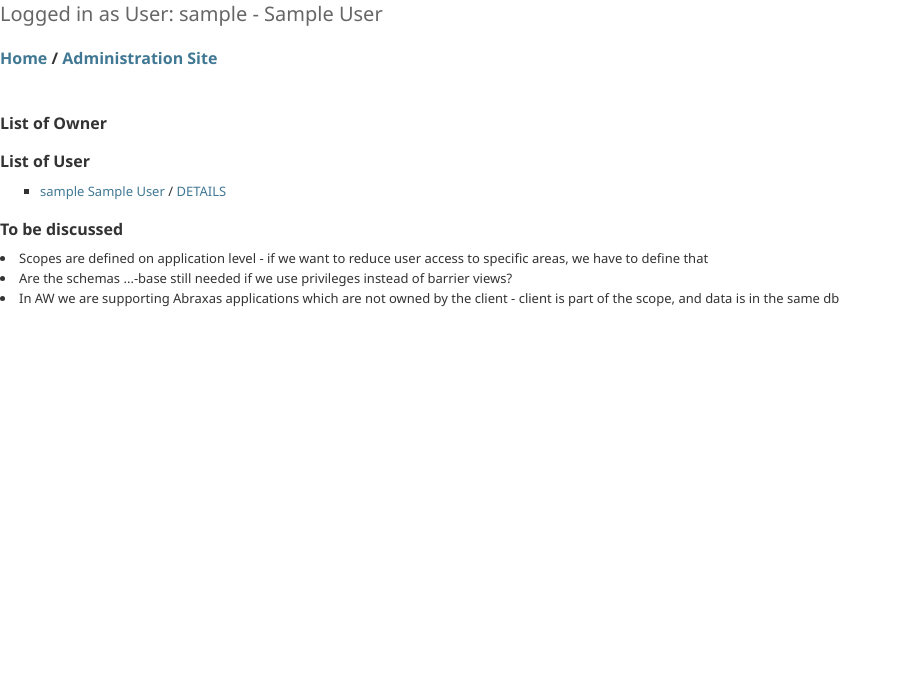
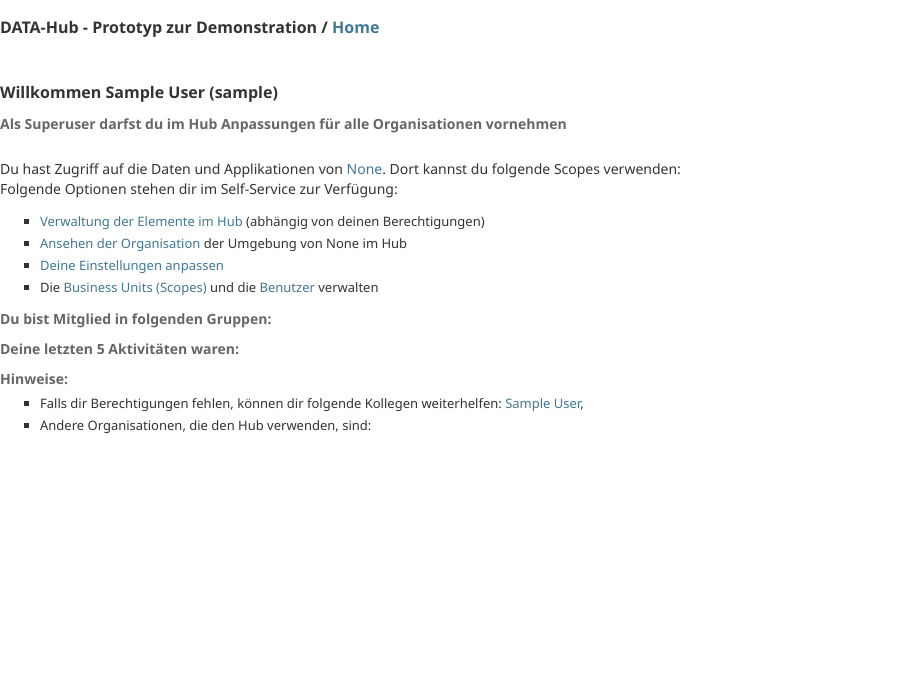
Before and after one commit to exusc/datahub, a Django app: page / in a window 1280 px wide. Shown: the top 676 px of the page, without its empty margins (0-902 px from the left). Before the commit the page ends 307 px from the top, so only its background shows below. Run offline with Django 5.2, Linux system fonts and the light colour scheme; the visitor is signed in with stand-in values (Sample User, id 1); data comes from the database, SQL or seed files in the repository; data that the repository does not hold is empty.

Commit message:
Overview on index page created

```diff
--- a/maintenance/templates/base.html
+++ b/maintenance/templates/base.html
@@ -1,18 +1,14 @@
 <!DOCTYPE html>
 <html>
 <head>
-  <title>DATA-Hub - Index</title>
+  <title>DATA-Hub - Konzept-Demonstrator</title>
 </head>
 
 {% load static %}
 <link rel="stylesheet" href="{% static 'base.css' %}">
 
 <body>
-    <h1>Logged in as User: {{request.user.username}} - {{request.user.first_name}} {{request.user.last_name}}</h1>
-    <h2>
-        <a href="{% url 'index' %}">Home</a>
-      / <a href="/admin">Administration Site</a>
-    </h2>
+    <h2>DATA-Hub - Prototyp zur Demonstration / <a href="{% url 'index' %}">Home</a></h2>
     <br>
 
     {% block body %}
--- a/maintenance/templates/index.html
+++ b/maintenance/templates/index.html
@@ -2,30 +2,70 @@
 
 {% block body %}
 
-    <h2>List of Owner</h2>
+{% if user.is_authenticated %}
+
+<h2>Willkommen {{user.first_name}} {{user.last_name}} ({{user.username}})</h2>
+{% if user.is_superuser %}
+    <h3>Als Superuser darfst du im Hub Anpassungen für alle Organisationen vornehmen</h3><br>
+{% else %}
+    {% if user.is_staff %}
+        <h3>Du darfst im Hub Self-Service für {{user.owner}} durchführen</h3><br>
+    {% endif %}
+{% endif %}
+
+
+<p>Du hast Zugriff auf die Daten und Applikationen von <a href="{% url 'admin:organization_owner_change' user.owner.id %}">{{user.owner}}</a>.
+    Dort kannst du folgende Scopes verwenden:
+    {% for scope in user.scopes.all %}
+    <li><a href="{% url 'admin:organization_scope_change' scope.id %}">{{scope}} ({{scope.desc}})</a></li>
+    {% endfor %}
+    {% if user.is_staff %}
+    <br>Folgende Optionen stehen dir im Self-Service zur Verfügung:
     <ul>
-    {% for owner in owners %}
-        <li>
-            <a href="{% url 'admin:organization_owner_change' owner.id %}">{{owner}}</a>
-            / <a href="{% url 'owner' owner.key %}">DETAILS</a>
-        </li>
+        <li><a href="/admin">Verwaltung der Elemente im Hub</a> (abhängig von deinen Berechtigungen)</li>
+        <li><a href="{% url 'owner' user.owner.key %}">Ansehen der Organisation</a> der Umgebung von {{user.owner}} im Hub</li>
+        <li><a href="{% url 'admin:organization_user_change' user.id %}">Deine Einstellungen anpassen</a>
+        <li>Die <a href="{% url 'admin:organization_scope_changelist' %}">Business Units (Scopes) </a> und die
+            <a href="{% url 'admin:organization_user_changelist' %}">Benutzer</a> verwalten </li>
+    </ul>
+    {% endif %}
+</p>
+
+<h3>Du bist Mitglied in folgenden Gruppen:</h3>
+<ul>
+    {% for group in user.groups.all %}
+    <li><a href="{% url 'admin:organization_group_change' group.id %}">{{group}}</a></li>
     {% endfor %}
-    </ul>
+</ul>
 
-    <h2>List of User</h2>
-    <ul>
-    {% for user in users %}
-        <li>
-            <a href="{% url 'admin:organization_user_change' user.id %}">{{user}} {{user.first_name}} {{user.last_name}}</a>
-            / <a href="{% url 'user' user.id %}">DETAILS</a>
-        </li>
+
+<h3>Deine letzten 5 Aktivitäten waren:</h3>
+<ul>
+    {% for logentry in LogEntrys %}
+    <li>{{logentry}}</li>
     {% endfor %}
-    </ul>
+</ul>
 
-    <h2>To be discussed</h2>
-    <li>Scopes are defined on application level - if we want to reduce user access to specific areas, we have to define that</li>
-    <li>Are the schemas ...-base still needed if we use privileges instead of barrier views?</li>
-    <li>In AW we are supporting Abraxas applications which are not owned by the client - client is part of the scope, and data is in the same db</li>
+<h3>Hinweise:</h3>
+<ul>
+    <li>Falls dir Berechtigungen fehlen, können dir folgende Kollegen weiterhelfen:
+        {% for user in users %}
+        <a href="{% url 'switch_user' user.id %}">{{user.first_name}} {{user.last_name}}</a>,
+        {% endfor %}
+    </li>
+
+    <li>Andere Organisationen, die den Hub verwenden, sind:
+        {% for owner in owners %}
+        <a href="{% url 'owner' owner.key %}">{{owner.key}}</a>,
+        {% endfor %}
+    </li>
+
+</ul>
+{% else %}
+Schade eigentlich
+
+{% endif %}
+
 
 
 {% endblock %}
--- a/maintenance/templates/owner.html
+++ b/maintenance/templates/owner.html
@@ -2,7 +2,7 @@
 
 {% block body %}
 
-<h2 >Owner: <a href="{% url 'admin:organization_owner_change' owner.id %}">{{owner}}</a> - {{owner.desc}}</h2>
+<h2>Organisation der Hub-Struktur von: <a href="{% url 'admin:organization_owner_change' owner.id %}">{{owner}}</a> - {{owner.desc}}</h2>
 
 <h3>Container</h3>
 <ul>{% for container in containers %}
--- a/maintenance/views.py
+++ b/maintenance/views.py
@@ -8,17 +8,17 @@
 
 
 def index(request):
+    if not request.user.is_authenticated:
+        user = User.objects.get(username='sys')
+        login(request, user)
+        return redirect(reverse("index"))
     context = {}
     context['owners'] = Owner.objects.all()
     context['users'] = User.objects.all()
+    context['user'] = request.user
+    context['LogEntrys'] = LogEntry.objects.all().filter(user=request.user)[
+        0:5]
     return render(request, 'index.html', context)
-
-
-class UserView(View):
-    def get(self, request, userid):
-        context = {'user': User.objects.get(id=userid)}
-        context['LogEntrys'] = LogEntry.objects.all().filter(user=userid)[0:5]
-        return render(request, 'user.html', context)
 
 
 def owner(request, key):
@@ -30,9 +30,17 @@
     return render(request, 'owner.html', context)
 
 
+class UserView(View):
+    def get(self, request, userid):
+        context = {'user': User.objects.get(id=userid)}
+        context['LogEntrys'] = LogEntry.objects.all().filter(user=userid)[0:5]
+        return render(request, 'user.html', context)
+
+
 def switch_user(request, userid):
-    username = User.objects.get(id=userid).username
-    user = authenticate(request, username=username, password='99999999')
+    # username = User.objects.get(id=userid).username
+    # user = authenticate(request, username=username, password='99999999')
+    user = User.objects.get(id=userid)
     if user:
         login(request, user)
     return redirect(reverse("index"))
--- a/organization/models.py
+++ b/organization/models.py
@@ -151,8 +151,8 @@
             self.key += f'/{self.team.upper()}'
 
         for area in self.application.area_set.all():
-            area.database.add_scope(self)
-            area.filestorage.add_scope(self)
+            area.database.add_scope(area, self)
+            area.filestorage.add_scope(area, self)
 
         super().save(force_insert, force_update, using, update_fields)
 
@@ -176,9 +176,9 @@
     connection = models.TextField(_('Connection'), max_length=200, null=True,
                                   blank=True, help_text=_("Script to establish connection to container"))
 
-    def add_scope(self, scope):
+    def add_scope(self, area, scope ):
         print(
-            f'TODO: Implement action to create scope {scope.key} in container {self}')
+            f'Execute script to create scope {scope.key} in container {self} for area {area}')
 
 
 class ContainerType(AbstractDatahubModel):
```
Also changed, not shown: README.md.
